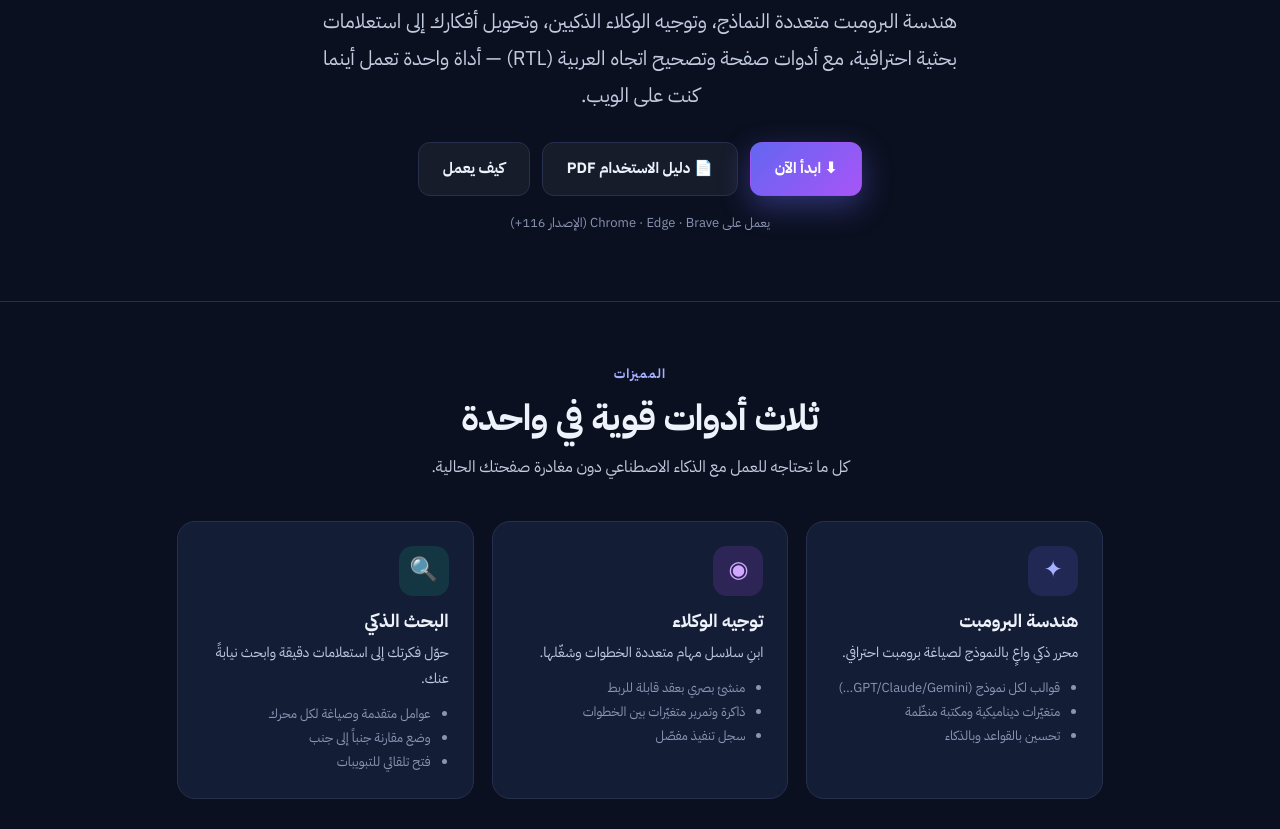
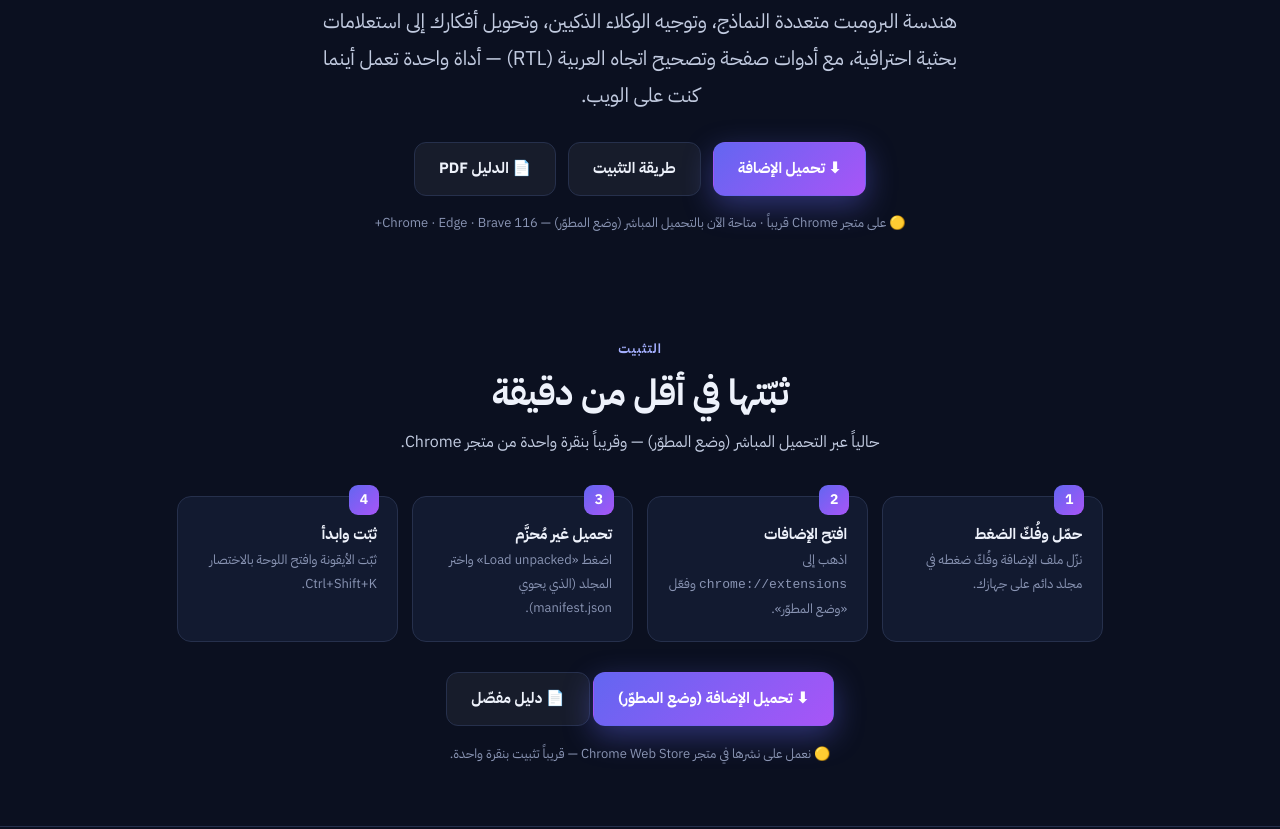
Before and after one commit to mohammed-almasqari/cognita-server, a website: page public/index.html in a window 1280 px wide. Shown: the part 373-1202 px from the top of the page. Drawn offline with Linux system fonts and the light colour scheme; no server answers.

Commit message:
تحميل مباشر للإضافة من صفحة الهبوط (وضع المطوّر) + قسم التثبيت + شارة «متجر Chrome قريباً» + إتاحة public/cognita.zip

```diff
--- a/public/index.html
+++ b/public/index.html
@@ -49,12 +49,29 @@
   <h1>ذكاؤك الاصطناعي،<br><span class="g">داخل متصفحك مباشرة</span></h1>
   <p>هندسة البرومبت متعددة النماذج، وتوجيه الوكلاء الذكيين، وتحويل أفكارك إلى استعلامات بحثية احترافية، مع أدوات صفحة وتصحيح اتجاه العربية (RTL) — أداة واحدة تعمل أينما كنت على الويب.</p>
   <div class="cta">
-    <a class="btn primary" href="/pricing">⬇ ابدأ الآن</a>
-    <a class="btn ghost" href="/cognita-guide.pdf?v=161" download>📄 دليل الاستخدام PDF</a>
-    <a class="btn ghost" href="#how">كيف يعمل</a>
+    <a class="btn primary" href="/cognita.zip" download>⬇ تحميل الإضافة</a>
+    <a class="btn ghost" href="#install">طريقة التثبيت</a>
+    <a class="btn ghost" href="/cognita-guide.pdf?v=161" download>📄 الدليل PDF</a>
   </div>
-  <div class="sub">يعمل على Chrome · Edge · Brave (الإصدار 116+)</div>
+  <div class="sub">🟡 على متجر Chrome قريباً · متاحة الآن بالتحميل المباشر (وضع المطوّر) — Chrome · Edge · Brave 116+</div>
 </div></header>
+
+<section id="install" style="border-top:none;padding-top:36px"><div class="wrap">
+  <div class="eyebrow">التثبيت</div>
+  <h2 class="h2">ثبّتها في أقل من دقيقة</h2>
+  <p class="lead">حالياً عبر التحميل المباشر (وضع المطوّر) — وقريباً بنقرة واحدة من متجر Chrome.</p>
+  <div class="flow" style="margin-top:24px">
+    <div class="s"><h4>حمّل وفُكّ الضغط</h4><p>نزّل ملف الإضافة وفُكّ ضغطه في مجلد دائم على جهازك.</p></div>
+    <div class="s"><h4>افتح الإضافات</h4><p>اذهب إلى <code>chrome://extensions</code> وفعّل «وضع المطوّر».</p></div>
+    <div class="s"><h4>تحميل غير مُحزَّم</h4><p>اضغط «Load unpacked» واختر المجلد (الذي يحوي manifest.json).</p></div>
+    <div class="s"><h4>ثبّت وابدأ</h4><p>ثبّت الأيقونة وافتح اللوحة بالاختصار Ctrl+Shift+K.</p></div>
+  </div>
+  <div class="center" style="margin-top:30px">
+    <a class="btn primary" href="/cognita.zip" download>⬇ تحميل الإضافة (وضع المطوّر)</a>
+    <a class="btn ghost" href="/cognita-guide.pdf?v=161" download>📄 دليل مفصّل</a>
+  </div>
+  <div class="sub center" style="margin-top:16px">🟡 نعمل على نشرها في متجر Chrome Web Store — قريباً تثبيت بنقرة واحدة.</div>
+</div></section>
 
 <section id="features"><div class="wrap">
   <div class="eyebrow">المميزات</div>
```
Also changed, not shown: 1 other file.
